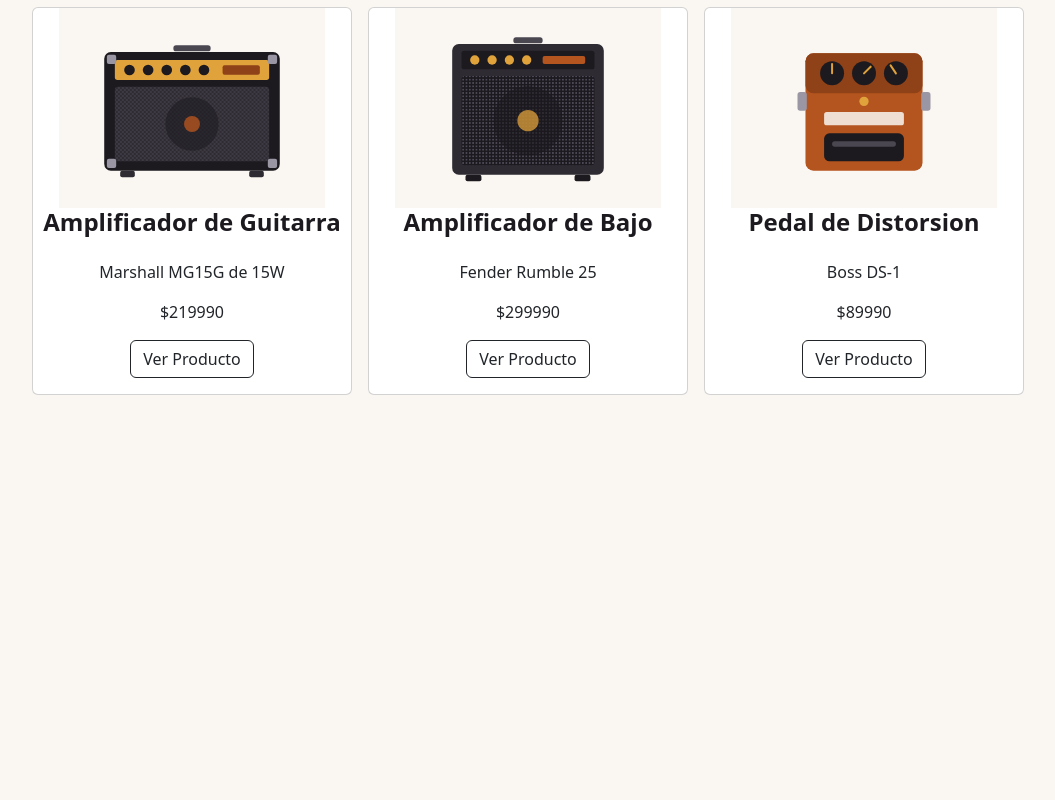
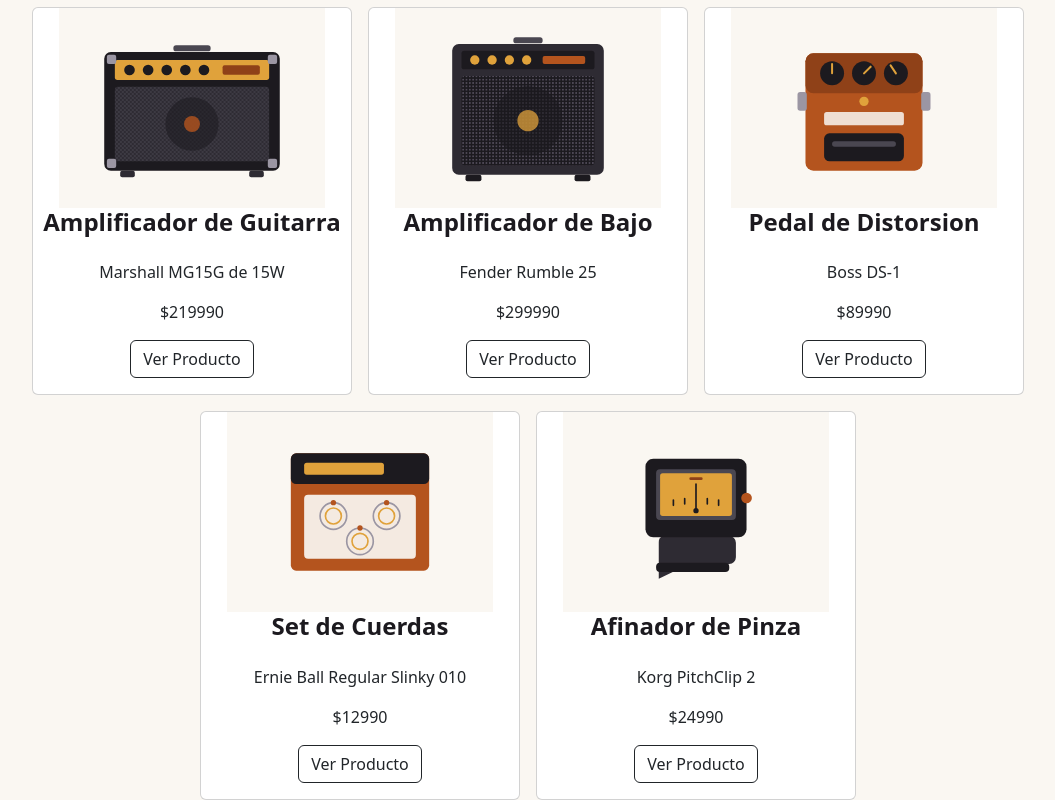
Before and after one commit to SYST3M644/SONIDO_VIVO_PROJECTO, a React (Vite) app: page /productos in a window 1280 px wide. Shown: the part 1387-2187 px from the top of the page, without its empty margins (112-1167 px from the left). Before the commit the page ends 1782 px from the top, so only its background shows below. Built offline with nearby package versions, Linux system fonts and the light colour scheme.

Commit message:
Agregar los accesorios para musicos

```diff
--- a/src/paginas/DetalleProducto.tsx
+++ b/src/paginas/DetalleProducto.tsx
@@ -85,6 +85,20 @@
         descripcion: "Boss DS-1",
         precio: 89990,
         imagen: "/img/pedal-efectos.svg"
+    },
+    {
+        id: 13,
+        titulo: "Set de Cuerdas",
+        descripcion: "Ernie Ball Regular Slinky 010",
+        precio: 12990,
+        imagen: "/img/cuerdas.svg"
+    },
+    {
+        id: 14,
+        titulo: "Afinador de Pinza",
+        descripcion: "Korg PitchClip 2",
+        precio: 24990,
+        imagen: "/img/afinador.svg"
     }
 ];
 
--- a/src/paginas/Producto.tsx
+++ b/src/paginas/Producto.tsx
@@ -102,6 +102,22 @@
                     precio= {89990}
                     imagen= "/img/pedal-efectos.svg"
                     />
+
+                    <CardProductos
+                    id={13}
+                    titulo="Set de Cuerdas"
+                    descripcion= "Ernie Ball Regular Slinky 010"
+                    precio= {12990}
+                    imagen= "/img/cuerdas.svg"
+                    />
+
+                    <CardProductos
+                    id={14}
+                    titulo="Afinador de Pinza"
+                    descripcion= "Korg PitchClip 2"
+                    precio= {24990}
+                    imagen= "/img/afinador.svg"
+                    />
             </div>
         </div>
     );
```
